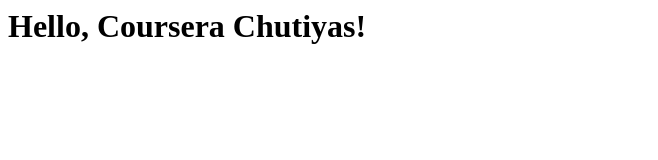
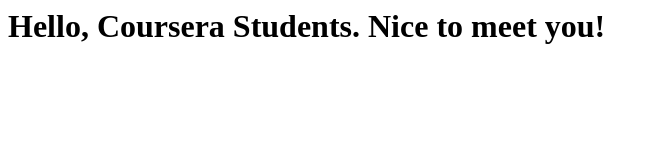
Before and after one commit to aroraujjwal7/angular-coursera, a plain HTML site: page index.html in a window 1280 px wide. Shown: the whole page, without its empty margins (0-658 px from the left). Drawn offline with Linux system fonts and the light colour scheme.

Commit message:
New Version Of Web File

```diff
--- a/index.html
+++ b/index.html
@@ -1,6 +1,6 @@
 <html>
     <title>Hello, Coursera!</title>
     <body>
-    <h1>Hello, Coursera Chutiyas!</h1>
+    <h1>Hello, Coursera Students. Nice to meet you!</h1>
     </body>
 </html>
```
